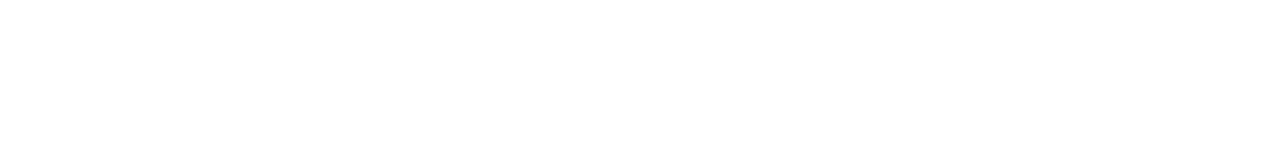
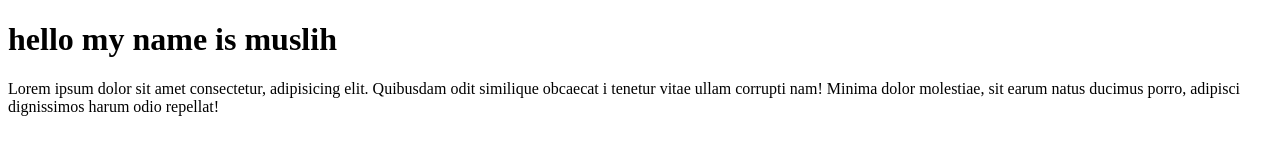
Before and after one commit to mrmuslih-matmsh/new, a plain HTML site: page index.html in a window 1280 px wide. Drawn offline with Linux system fonts and the light colour scheme.

Commit message:
my second change

```diff
--- a/index.html
+++ b/index.html
@@ -6,6 +6,12 @@
     <title>Document</title>
 </head>
 <body>
+    <h1>hello my name is muslih</h1>
+    <p>Lorem ipsum dolor sit amet consectetur, adipisicing elit. Quibusdam odit similique obcaecat
+
+    i tenetur vitae ullam corrupti nam! Minima dolor molestiae, sit earum natus ducimus porro,
+    adipisci dignissimos harum odio repellat!</p>
+
 
 </body>
 </html>
```
